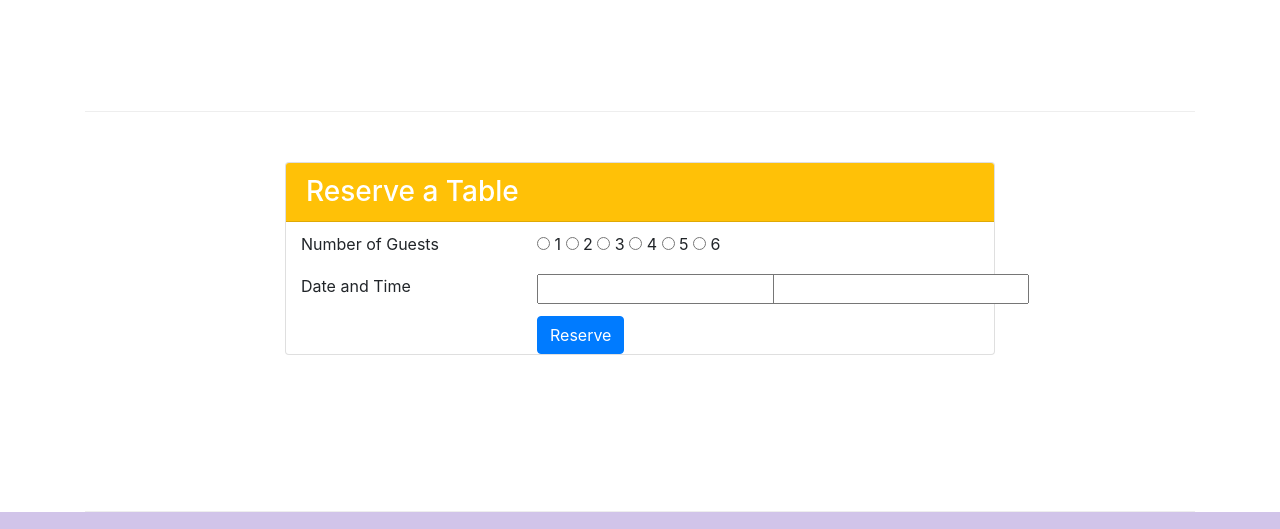
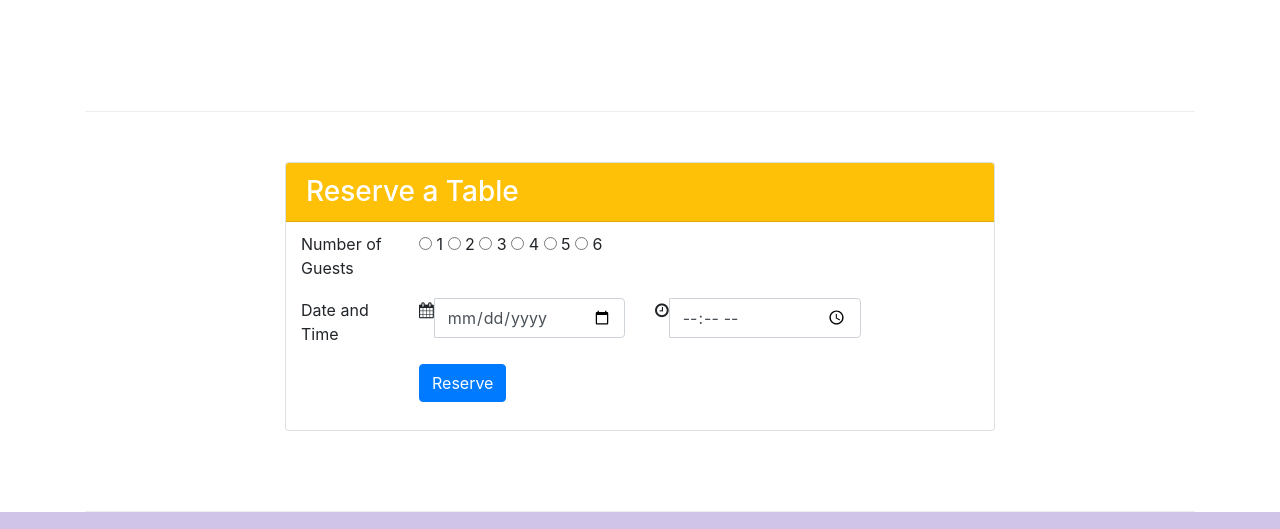
Before and after one commit to crypto3ye/crsra-frntwebfrme, a website: page confusion/index.html in a window 1280 px wide. Shown: the part 1422-1951 px from the top of the page. Drawn offline with nearby package versions, Linux system fonts and the light colour scheme.

Commit message:
Assignment 2 completed.

```diff
--- a/confusion/css/styles.css
+++ b/confusion/css/styles.css
@@ -15,6 +15,19 @@
     padding: 10px 0px 0px 0px;
     border: 0px;
 
+}
+
+.btm-padding {
+    padding-bottom: 4%;
+}
+
+
+.custm-width {
+    width: 30%;
+}
+
+.custm-offset{
+    offset: 40%;
 }
 
 .footer{
--- a/confusion/index.html
+++ b/confusion/index.html
@@ -114,10 +114,10 @@
                     <h3 class="card-header bg-warning text-white">Reserve a Table</h3>
                     <form class="form-horizontal">
                         <div class="row card-row-content">
-                            <div class="col-4">
+                            <div class="col-md-2">
                                 <label>Number of Guests</label>
                             </div>
-                            <div class="col-6">
+                            <div class="col-md-4">
                                 <input type="radio" name="guests" id="guest1" value="1">
                                 <label for="guest1">
                                     1
@@ -150,22 +150,30 @@
                             </div>
                         </div>
                         <div class="row card-row-content">
-                            <div class="col-4">
-                                <label>Date and Time</label>
+                            <label for="date" class="col-md-2">Date and Time</label>
+                            <div class="col-md-4">
+                                <div class="input-group">
+                                    <div class="input-group-addon">
+                                        <i class="fa fa-calendar"></i>
+                                    </div>
+                                    <input type="date" class="form-control" id="date" name="date" placeholder="Date">
+                                </div>
                             </div>
-                            <div class="col-4">
-                                <input type="text">
+                            <div class="col-md-4">
+                                <div class="input-group">
+                                    <div class="input-group-addon">
+                                        <i class="fa fa-clock-o"></i>
+                                    </div>
+                                    <input type="time" class="form-control" id="time" name="time" placeholder="Time">
+                                </div>
                             </div>
-                            <div class="col-4">
-                                <input type="text">
-                            </div>
-
                         </div>
                         <div class="row card-row-content">
-                            <div class="col-4 offset-4">
+                            <div class="col-md-2 offset-md-2 btm-padding">
                                 <button type="submit" class="btn btn-primary">Reserve</button>
                             </div>
                         </div>
+
                 </div>
 
             </div>
```
